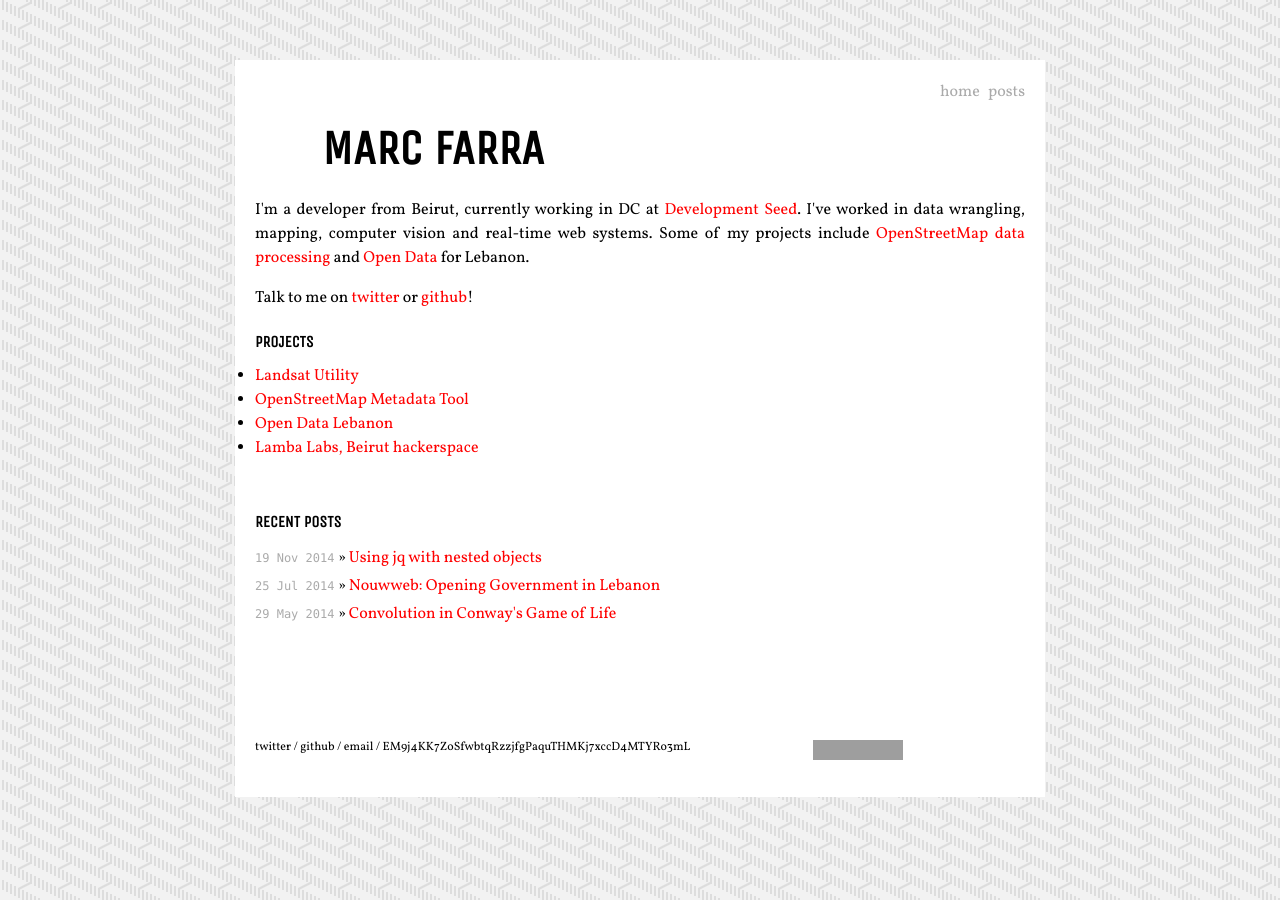
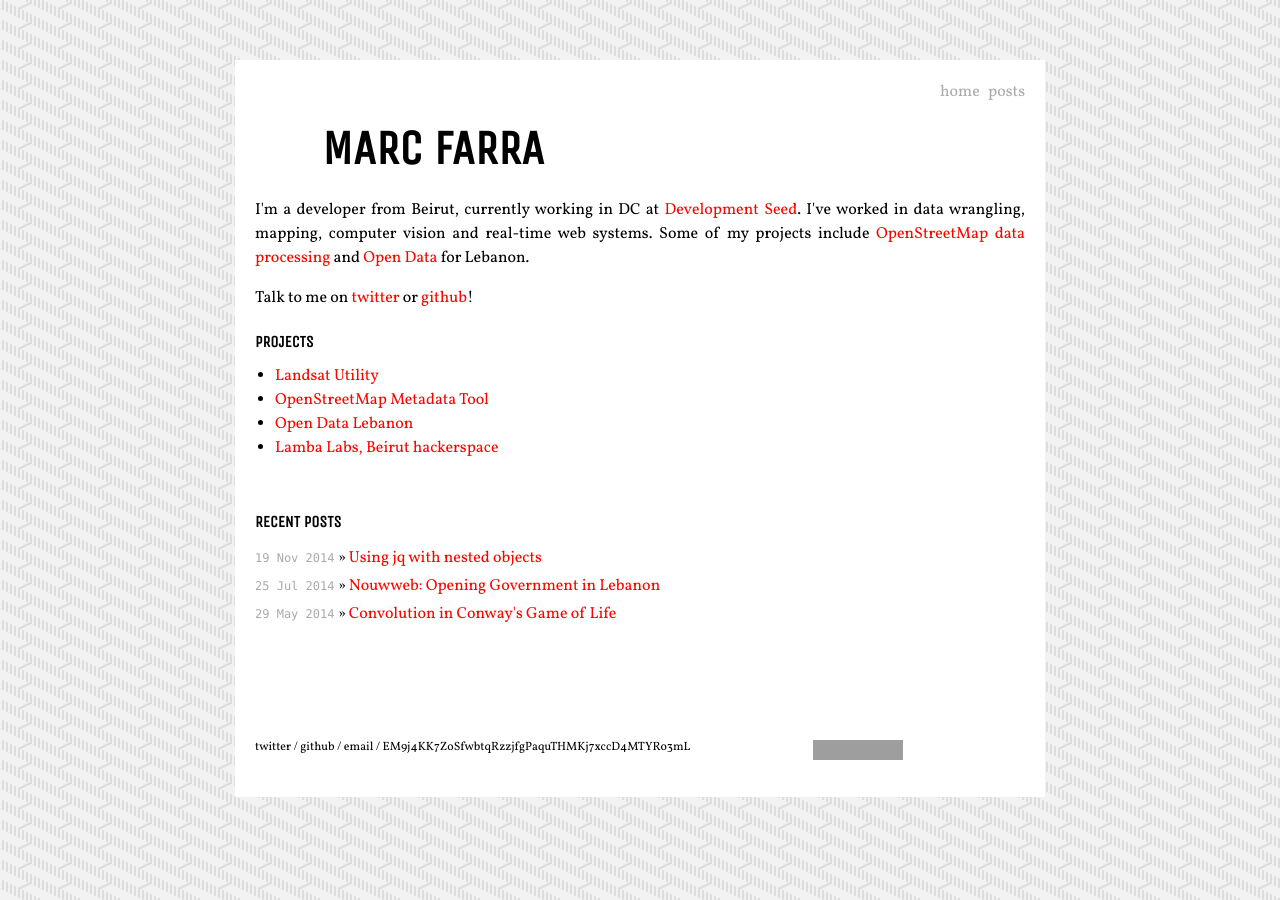
Before and after one commit to kamicut/kamicut.github.io, a Jekyll site: the page built from index.html, in a window 1280 px wide. Built offline with Jekyll 4.4.1, drawn with Linux system fonts in a browser that asks for light colours; Markdown is read by kramdown in place of the engine named in the settings; grey boxes are pictures that could not be loaded.

Commit message:
Update index.html

```diff
--- a/index.html
+++ b/index.html
@@ -11,7 +11,7 @@ title: Home
 
 <div id="projects">
 	<h3>Projects</h3>
-	<ul>
+	<ul style='padding-left: 20px;'>
 		<li><a href="https://www.developmentseed.org/blog/2014/08/29/landsat-util/">Landsat Utility</a></li>
 		<li><a href="https://www.developmentseed.org/blog/2015/02/19/tapping-into-osm-metadata/">OpenStreetMap Metadata Tool</a></li>
 		<li><a href="http://openleb.io">Open Data Lebanon</a></li>
```
